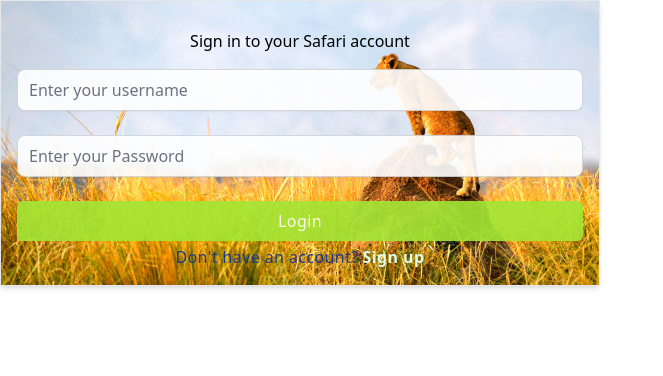
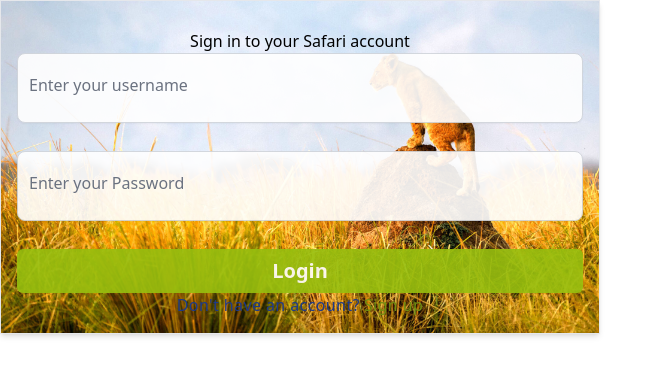
Before and after one commit to henokkhm/microverse-module-6-safari-booking-frontend, a React (Create React App) app: page / in a window 1280 px wide. Shown: the top 376 px of the page, without its empty margins (0-663 px from the left). Built offline with nearby package versions, Linux system fonts and the light colour scheme.

Commit message:
Update form input styles

```diff
--- a/src/components/LoginForm.js
+++ b/src/components/LoginForm.js
@@ -1,28 +1,27 @@
 import axios from 'axios';
-import { useNavigate, useLocation } from 'react-router-dom';
+import { useNavigate } from 'react-router-dom';
 import BaseUrl from '../api/api_helper';
 import NovaFormInput from './shared/NovaFormInput ';
 
 const LoginForm = () => {
-  const location = useLocation();
   const navigate = useNavigate();
   const handleSubmit = async (e) => {
     e.preventDefault();
     const loginData = new FormData(e.target);
-    await axios.post(`${BaseUrl}api/auth/login`, loginData).then((response) => {
-      const token = response.headers.authorization;
-      if (token && token !== '') {
-        localStorage.setItem('token', token);
-      }
-
-      if (location.pathname === '/signin') {
-        navigate('/');
-      } else {
-        navigate(location.pathname);
-      }
-    }).catch((err) => {
-      document.getElementById('msg').textContent = `${err.response ? err.response.data : err.message}!`;
-    });
+    await axios
+      .post(`${BaseUrl}api/auth/login`, loginData)
+      .then((response) => {
+        const token = response.headers.authorization;
+        if (token && token !== '') {
+          localStorage.setItem('token', token);
+          navigate('app/safaris');
+        }
+      })
+      .catch((err) => {
+        document.getElementById('msg').textContent = `${
+          err.response ? err.response.data : err.message
+        }!`;
+      });
     e.target.reset();
   };
 
@@ -30,7 +29,7 @@
     <form
       action="submit"
       onSubmit={handleSubmit}
-      className="grid pt-4 pb-1 items-center space-y-6 w-full"
+      className="grid items-center space-y-7 w-full"
     >
       <NovaFormInput
         cId="user[username]"
@@ -47,7 +46,7 @@
       />
       <button
         type="submit"
-        className="opacity-90 w-full py-2 tracking-wide text-white transition-colors duration-200 transform bg-lime-400 rounded-md hover:bg-lime-300 focus:outline-lime-500 hover:font-extrabold"
+        className="btn-primary"
       >
         Login
       </button>
--- a/src/index.css
+++ b/src/index.css
@@ -19,7 +19,7 @@
     [multiple],
     textarea,
     select {
-      @apply placeholder-transparent w-full border-gray-300 rounded-lg shadow-sm focus:border-lime-200 focus:ring-lime-200;
+      @apply placeholder-transparent w-full px-5 pb-3 pt-7 text-xl border-gray-300 rounded-lg shadow-sm focus:border-lime-200 focus:ring-lime-200;
     }
 
     [type='checkbox'],
@@ -31,22 +31,25 @@
 
   @layer components {
     .float__lbl {
-      @apply absolute px-1 z-10 left-2 -top-[11px] text-sm font-bold text-lime-700
+      @apply absolute px-1 top-[6px] z-10 text-base left-2 text-gray-400
         transition-all
         peer-placeholder-shown:text-gray-500
-      peer-placeholder-shown:font-normal
       peer-placeholder-shown:bg-transparent
-      peer-placeholder-shown:top-[9px]
-      peer-placeholder-shown:text-base
-      peer-focus:left-2
-      peer-focus:-top-[11px]
-      peer-focus:font-bold
-      peer-focus:text-sm
+      peer-placeholder-shown:top-[20px]
+      peer-focus:top-[6px]
       peer-focus:text-lime-700
     }
 
+    .page-container {
+      @apply min-h-screen min-w-[530px] flex flex-col gap-24 items-center justify-center bg-st-green-50 md:bg-white
+    }
+
+    .btn-primary {
+      @apply opacity-90 w-full py-2 text-xl font-bold text-white transition-colors duration-200 transform bg-st-green-400 rounded-md hover:bg-st-green-500 focus:outline-lime-500
+    }
+
     .link-cus-title {
-      @apply text-green-100 ml-1 font-bold hover:underline hover:border-lime-200
+      @apply text-st-green-600 ml-1 hover:underline hover:border-lime-200
       hover:ring-lime-200 focus:border-lime-200 outline-none
     }
 
@@ -66,3 +69,7 @@
       @apply bg-st-green-400
     }
   }
+
+  /* *, ::before, ::after {
+    outline: 1px solid red;
+  } */
```
